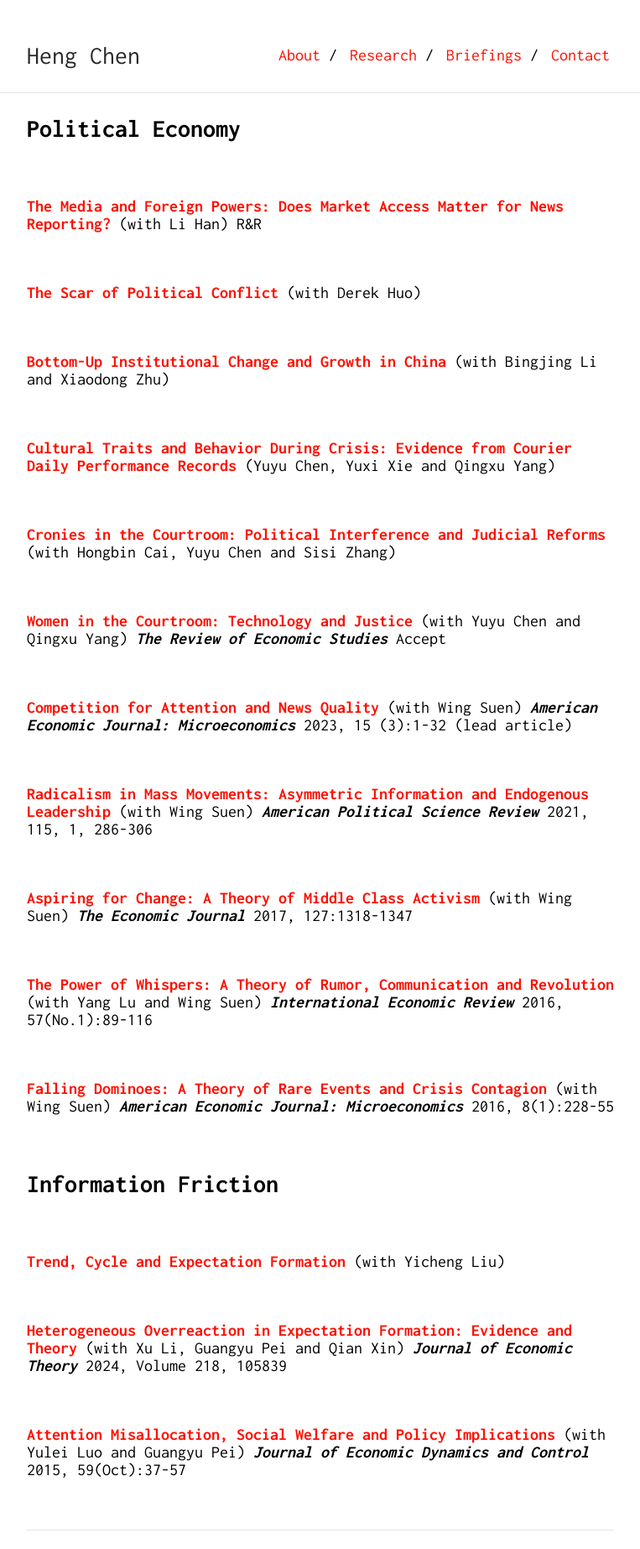
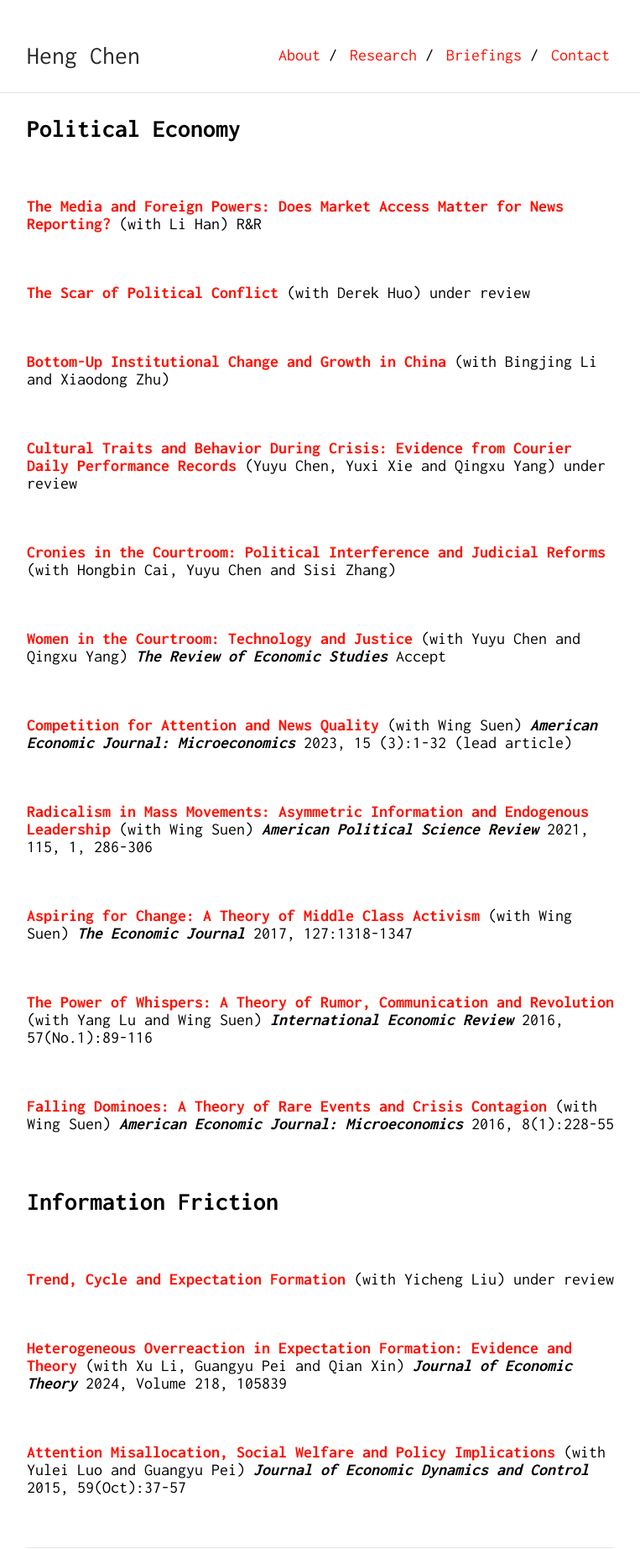
Before and after one commit to Shuyan0210611X/henrychen.github.io, a Jekyll site: the page built from research.md, in a window 1280 px wide. Shown: the whole page at 84% size, without its empty margins (258-1021 px from the left). Built offline with Jekyll 4.4.1, drawn with Linux system fonts in a browser that asks for light colours; our own code applies the rules of GitHub Pages for plain Markdown files; before the commit the page ends 1824 px from its top, so only the background shows below that.

Commit message:
Update research.md

```diff
--- a/research.md
+++ b/research.md
@@ -11,7 +11,7 @@ permalink: /research/
 
 <br>
 
-[**The Scar of Political Conflict**](/files/housing-2025-March.pdf) (with Derek Huo)
+[**The Scar of Political Conflict**](/files/housing-2025-March.pdf) (with Derek Huo) under review
 
 <br>
 
@@ -19,7 +19,7 @@ permalink: /research/
 
 <br>
 
-[**Cultural Traits and Behavior During Crisis: Evidence from Courier Daily Performance Records**](/files/Courier.pdf) (Yuyu Chen, Yuxi Xie and Qingxu Yang)
+[**Cultural Traits and Behavior During Crisis: Evidence from Courier Daily Performance Records**](/files/Courier.pdf) (Yuyu Chen, Yuxi Xie and Qingxu Yang) under review
 
 <br>
 
@@ -57,7 +57,7 @@ permalink: /research/
 ## Information Friction
 <br>
 
-[**Trend, Cycle and Expectation Formation**](/files/Trend.pdf) (with Yicheng Liu)
+[**Trend, Cycle and Expectation Formation**](/files/Trend.pdf) (with Yicheng Liu) under review
 
 <br>
 
```
